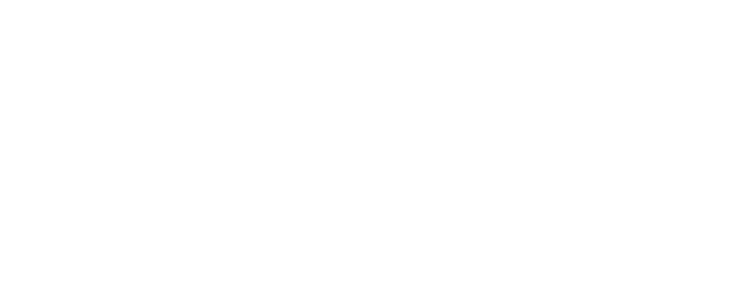
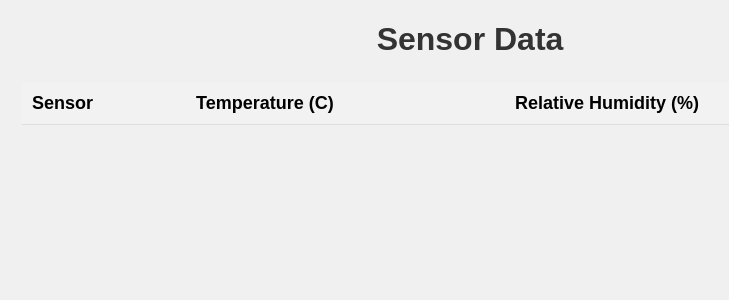
Before and after one commit to fgillet4/Humidity_Control_Arduino, a Flask app: page / in a window 1280 px wide. Before the commit the part shown is empty. Shown: the top 300 px of the page, without its empty margins (170-899 px from the left). Run offline with Flask 3, Linux system fonts and the light colour scheme; lists and menus that the app fills with data are empty.

Commit message:
Add files via upload

```diff
--- a/static/css/style.css
+++ b/static/css/style.css
@@ -1,4 +1,3 @@
-/* Add your CSS styling here */
 body {
     font-family: Arial, sans-serif;
     background-color: #f0f0f0;
@@ -8,4 +7,28 @@
 
 h1 {
     color: #333;
+    text-align: center;
 }
+
+table {
+    width: 70%;
+    margin: 25px 0;
+    font-size: 18px;
+    text-align: left;
+    border-collapse: collapse;
+    margin-left: auto;
+    margin-right: auto;
+}
+
+th, td {
+    padding: 10px;
+    border-bottom: 1px solid #ddd;
+}
+
+th {
+    background-color: #f2f2f2;
+}
+
+tr:hover {
+    background-color: #f5f5f5;
+}
--- a/templates/index.html
+++ b/templates/index.html
@@ -0,0 +1,29 @@
+<!DOCTYPE html>
+<html lang="en">
+<head>
+    <meta charset="UTF-8">
+    <title>Sensor Data</title>
+    <link rel="stylesheet" href="{{ url_for('static', filename='css/style.css') }}">
+</head>
+<body>
+    <h1>Sensor Data</h1>
+    <table>
+        <thead>
+            <tr>
+                <th>Sensor</th>
+                <th>Temperature (C)</th>
+                <th>Relative Humidity (%)</th>
+            </tr>
+        </thead>
+        <tbody>
+        {% for key, value in data.items() %}
+            <tr>
+                <td>{{ key }}</td>
+                <td>{{ value["Temperature C"] }}</td>
+                <td>{{ value["Relative Humidity %"] }}</td>
+            </tr>
+        {% endfor %}
+        </tbody>
+    </table>
+</body>
+</html>
```
